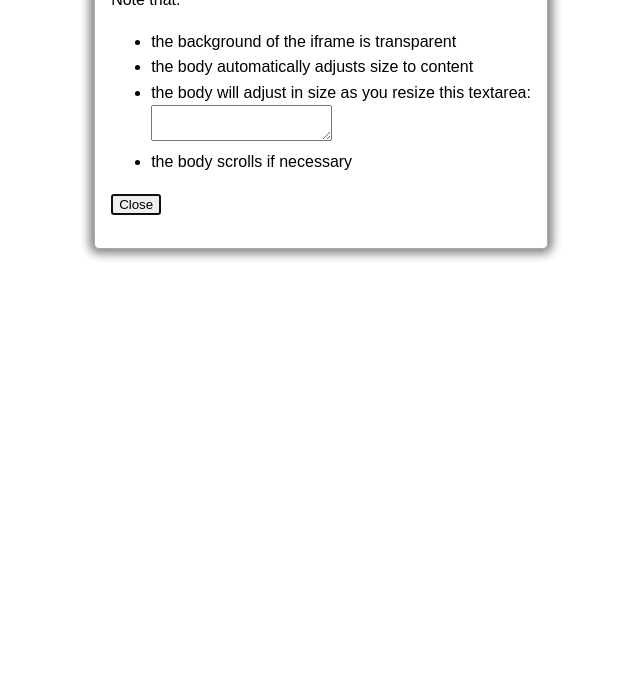
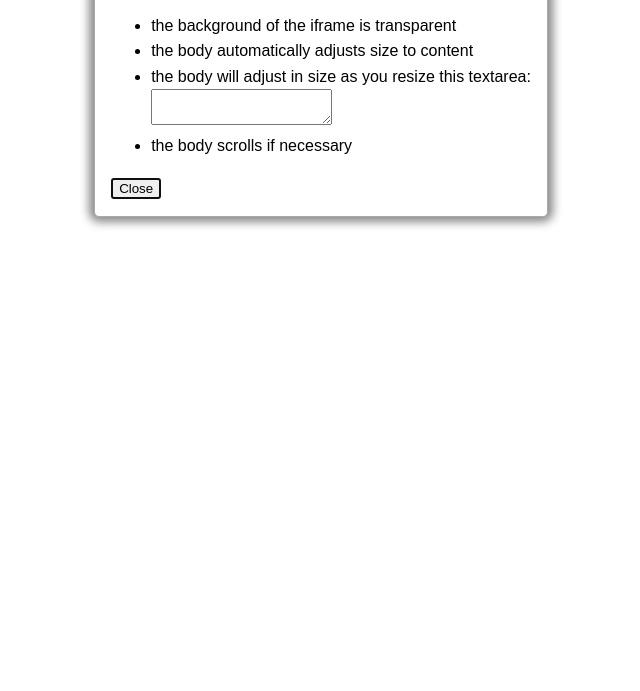
Before and after one commit to a-p-f/openModal, a plain HTML site: page demo/alert.html in a window 1280 px wide. Shown: the part 139-830 px from the top of the page, without its empty margins (319-959 px from the left). After the commit the page ends 800 px from the top, so only its background shows below. Drawn offline with Linux system fonts and the light colour scheme.

Commit message:
AlertModal working

```diff
--- a/demo/alert.html
+++ b/demo/alert.html
@@ -4,7 +4,7 @@
 <title>Alert Modal</title>
 <body>
 <div class="AlertModalScroller">
-<div>
+<div class="AlertModalScrollerInner">
 	<h1>Alert Window</h1>
 	<p>Note that:</p>
 	<ul>
--- a/demo/style.css
+++ b/demo/style.css
@@ -9,17 +9,26 @@ body {
 
 
 .AlertModal {
-	margin: 15px;
 	height: 100%;
 	display: flex;
 	justify-content: center;
 	align-items: flex-start;
 }
 .AlertModal body {
+	margin: 0;
+
+	/* sets minimum gap between the "Alert Window" and the viewport boundary */
+	/* feel free to override */
+	padding: 15px;
+
+	box-sizing: border-box;
 	max-width: 100%;
+
+	/* TODO - don't think this is necessary*/
 	max-height: 100%;
-	margin: 0;
-	padding: 0;
+
+	display: flex;
+	flex-direction: column;
 }
 .AlertModal,
 .AlertModal body {
@@ -30,31 +39,35 @@ body {
 	*/
 	background-color: transparent !important;
 }
-
 .AlertModalScroller {
 	border: 1px solid #aaa;
 	border-radius: 5px;
 	box-shadow: 0 0 10px 5px #888;
 	background-color: white;
 	margin: 0;
-	/* If you add padding to this element, */
-	padding: 0 !important;
-	/*padding: 1rem;*/
+
+	/* padding-right does not work on this element if it overflows and scrolls */
+	/* use padding-right on child, or padding or margin on grandchildren (or deeper) */
+	/* You MAY set left, top, bottom padding, though */
+	padding-right: 0 !important;
 	overflow: auto;
+
+	/* Allow child items to be wider than this element, so we actually scroll */
+	display: flex;
+	flex-direction: column;
+	align-items: flex-start;
 }
-.AlertModalScroller > * {
-	display: inline-block;
-	padding: 1rem;
+.AlertModalScrollerInner {
+	/*
+		margin-right does not work on this element if the scroller overflows and scrolls (the margin doesn't increase the scroll width, element will end up tight to the parent bound when scrolling is maxed out)
+
+		It's a flex-child, so top/bottom margin will not collapse with child margins, either. For that reason, you might as well just stick to padding on this element.
+	*/
+	margin: 0 !important;
+
+	/*
+		padding between content and scroller.
+		Feel free to override.
+	*/
+	padding: 0 1rem;
 }
-/*
-	We need to put an opaque background color on whatever is inside the body.
-	Note that we intentionally keep the specificity of this selector low, so that a single class selector can be used to override this on children of the body.
-
-	You can set whatever background color you want on direct children of the body, but it must be opaque, or the parent window will show through.
-*/
-/*.AlertModal > * > * {
-	background-color: white;
-	overflow: auto;
-	border-radius: 5px;
-	padding: 1rem;
-}*/
```
